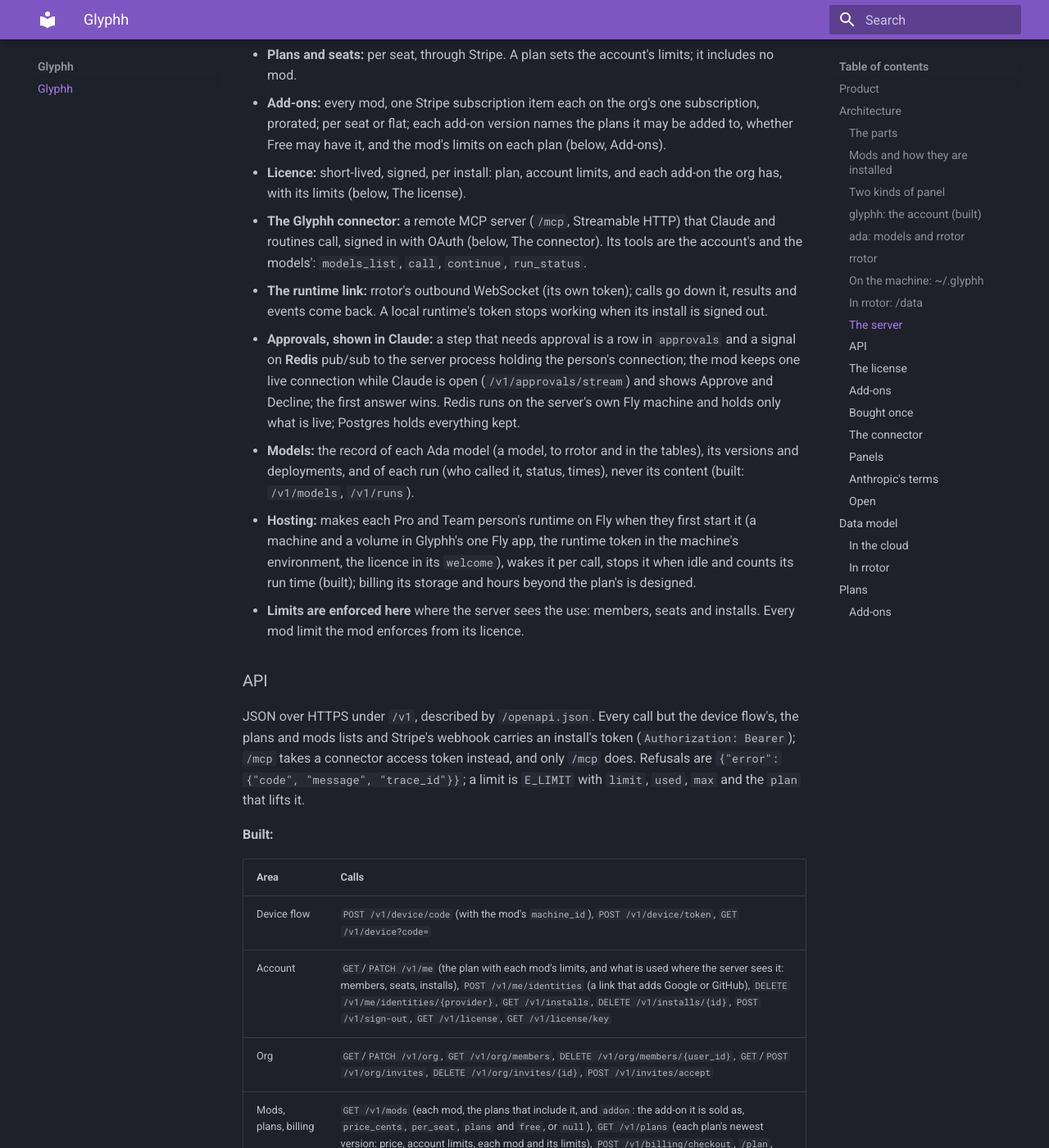
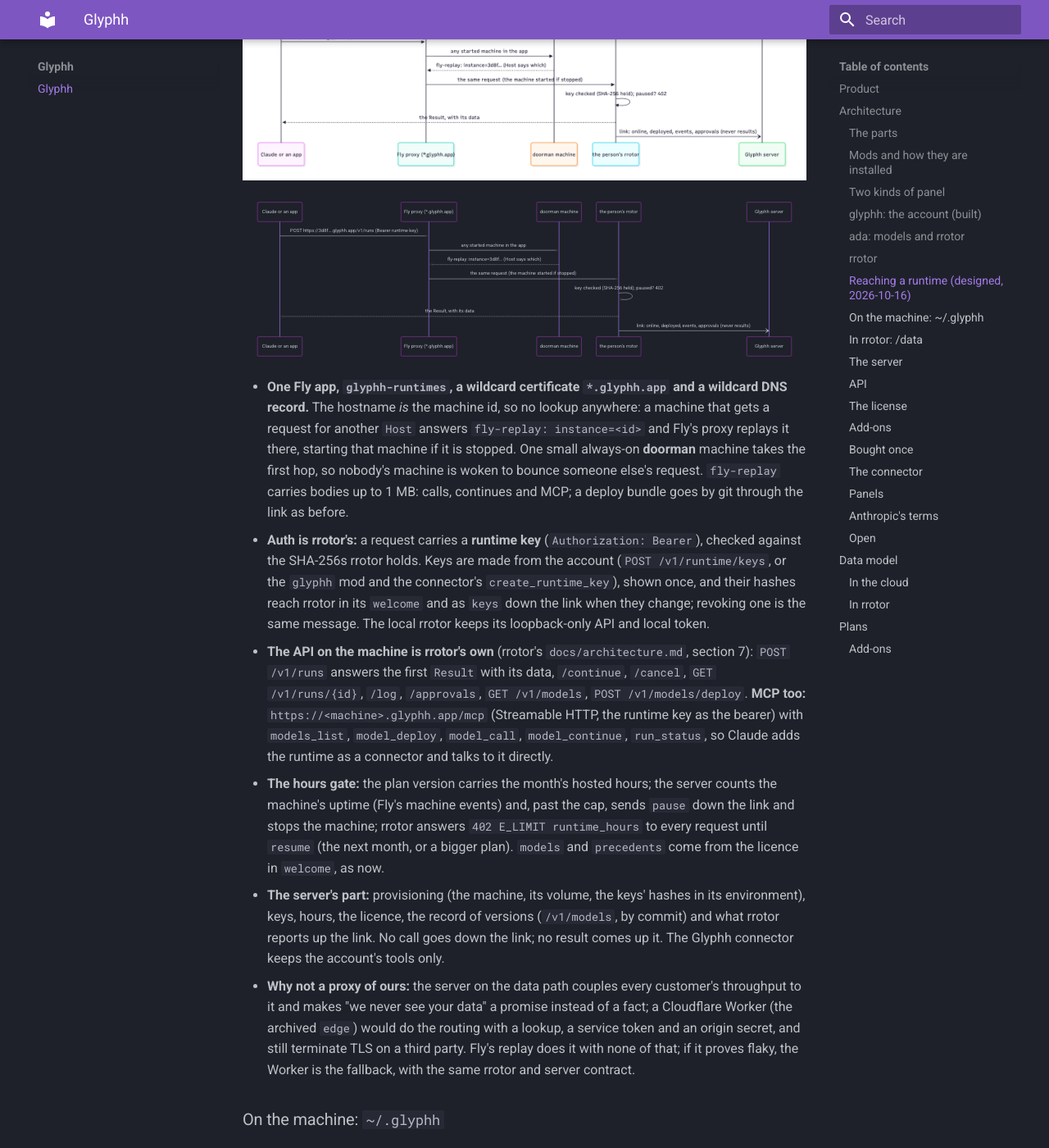
Before and after one commit to glyphh-ai/server, an MkDocs documentation site: the page built from docs/architecture.md, in a window 1280 px wide and 1400 px high, scrolled down 8167 px. Shown: the whole window at 82% size. Built offline with MkDocs 1.6.1 and Material for MkDocs 9.7.7, drawn with Linux system fonts in a browser that asks for light colours; some of the changed text lies outside the part shown.

Commit message:
Architecture: runtimes reached directly at <machine>.glyphh.app (designed)
Nothing of Glyphh's on the data path: Fly's proxy and a doorman machine
replay a request to the person's machine by its Host; rrotor checks the
runtime key and answers the Result itself, and serves MCP; the server keeps
provisioning, keys, the hours gate (a pause down the link), the licence
and the record. The server's runs API, calls down the link and the
connector's model tools are marked to go.

Co-Authored-By: Claude Fable 5.1 <noreply@anthropic.com>

````diff
--- a/docs/architecture.md
+++ b/docs/architecture.md
@@ -41,25 +39,29 @@ flowchart TB
         Routine["Claude routines<br/>schedule, API, GitHub"]
     end
 
+    Apps["Any app or Claude session<br/>with a runtime key"]
+
     subgraph Cloud["Glyphh cloud"]
-        API["Server<br/>accounts, license, billing,<br/>MCP connector, relay"]
+        API["Server<br/>accounts, license, billing,<br/>MCP connector (the account),<br/>provisioning, the record"]
         DB[("Postgres")]
         API --- DB
     end
 
-    subgraph Fly["Glyphh hosting (Fly)"]
-        Rotor["rrotor machines<br/>runs models"]
+    subgraph Fly["Glyphh hosting (Fly): the runtimes app, *.glyphh.app"]
+        Door["doorman machine<br/>replays by Host"]
+        Rotor["the person's rrotor machine<br/>models, parts, keys<br/>REST + MCP on &lt;machine&gt;.glyphh.app"]
+        Door -. "fly-replay: instance" .-> Rotor
     end
 
-    Base <-- "device flow, license" --> API
-    Ada <-- "runtime token, models, approvals" --> API
+    Base <-- "device flow, license, runtime keys" --> API
     Fun -- "the licence, once paid" --> API
-    Routine -- "Glyphh connector (MCP)" --> API
-    Rotor -- "outbound link" --> API
+    Routine -- "MCP, bearer key" --> Fly
+    Apps -- "REST or MCP, bearer key" --> Fly
+    Rotor -- "outbound link: online, deployed,<br/>events, approvals; licence, pause" --> API
     LocalRotor -- "outbound link" --> API
 ```
 
-**What a person makes stays theirs:** their models, their precedents and their data, in their own rrotor. The server holds who they are, what they pay for, and the record of their models and runs, never their content.
+**What a person makes stays theirs:** their models, their precedents and their data, in their own rrotor. **Nothing of Glyphh's is on the data path:** a call goes from the caller to the person's machine over Fly's proxy, and the answer comes straight back. The server holds who they are, what they pay for, and the record of their models and runs, never their content, and never a result.
 
 ### The parts
 
@@ -98,7 +100,7 @@ Proved on 2026-10-12 (`glyphh-ai/server`, branch `proto/stream`): an MCP App pan
 
 **An Ada model is a typed spec and a precedent store; rrotor runs it; Claude calls it.** Ada is a library (`glyphh_kernel.py`, `glyphh_spec.py`, `glyphh_nsm.py`; numpy only): a model is `spec.json` and a small `model.py` whose functions call the kernel (`record`, `query`, `facts`, `probabilities`, `decide`). Nothing is trained; the model learns from the precedents it records. To rrotor a model is a **model**: a Python package with a manifest, deployed by commit, run in the sandbox, answering with a `Result`.
 
-**Built:** rrotor deploys a model by commit and runs it in its sandbox; the server hands a mod the runtime token and takes rrotor's link, approvals and the GitHub App. **Designed:** the Ada mod (it installs and starts rrotor, deploys models and calls them), the Ada part (numpy and the kernel), the server's models and runs API, the hosted runtime, the live panel and calls from routines.
+**Built:** rrotor deploys a model by commit and runs it in its sandbox; the Ada part; the hosted runtime on Fly (made on first start, woken, stopped when idle); the server's models record; rrotor's link, approvals and the GitHub App. **Designed (2026-10-16, replacing calls through the server):** each runtime reached directly at `<machine>.glyphh.app` (below, Reaching a runtime), runtime keys, rrotor serving MCP itself, the hours gate as a pause. **To remove once that lands:** the server's `/v1/runs`, calls down the link, and the connector's model tools.
 
 **A model**, as rrotor runs one:
 
@@ -130,13 +132,13 @@ def end(ctx: Ctx) -> None: ...  # always runs: close up, keep results
 - **`clearance`** comes from the caller's Glyphh identity (the run's caller, the person's plan and org role), passed in the call and never from the inputs, so a model's facts are filtered by who asks.
 - **Secrets are never committed:** they stay in rrotor's vault.
 
-**Build time: in Claude, with the mod.** The mod's tools and skills let Claude, with the person, write the spec and the model's functions, run it against their rrotor, read the result and fix it until it passes, then deploy it and create its routine. Whatever is missing, Claude asks for: a Claude connector, or a secret.
+**Build time: in Claude, on the runtime.** Claude has the person's runtime as a connector (`https://<machine>.glyphh.app/mcp`, a runtime key): with the person it writes the spec and the model's functions, deploys by commit, calls the model, reads the result and fixes it until it passes, then creates its routine. There is no Ada mod; the `glyphh` mod (the account) is where the runtime is started and its keys are made.
 
 **Run time: Claude's routines are the runner** (designed).
 
 1. A routine fires on its schedule, its API trigger or a GitHub event, on Anthropic's machines, on the person's own Claude subscription.
-2. Claude calls the **Glyphh connector**: `call(model, function, inputs)`, then `continue(run_id, answer)` as needed.
-3. The server wakes the person's hosted runtime and passes the call over its outbound link. (A local runtime is reached by Claude on that computer, so cloud routines call the hosted one; local scheduled tasks call the local one.)
+2. Claude calls the **runtime's own MCP** at `<machine>.glyphh.app`: `model_call(model, function, inputs)`, then `model_continue(run_id, answer)` as needed. Any app does the same over REST (`POST /v1/runs`) with a runtime key.
+3. Fly's proxy lands the request on the person's machine, starting it if it was stopped. Nothing of Glyphh's sees the call or the answer.
 4. rrotor runs the step in its sandbox and answers the `Result`; Claude decides what is next.
 
 Routines run without approvals, so Glyphh's own rule is the brake: a step that `needs_approval` with nobody watching waits for the person (the band in Claude, a toast, an email). Claude can also call a model directly, in any session.
@@ -151,8 +153,8 @@ Routines run without approvals, so Glyphh's own rule is the brake: a step that `
 |---|---|---|
 | Who | Every plan, Free included | Pro and Team |
 | Where | The person's own computer (Apple's `container`, else OrbStack, else Docker), installed and started by the first mod that needs it | One Fly machine and its volume per person, made the first time the person starts it (`POST /v1/runtime/start`); nobody sees or manages it |
-| Up | While the computer is on | Stopped after `GLYPHH_RUNTIME_IDLE_MINUTES` (10) with no run, woken per call |
-| Called by | Claude on that computer, through the mods' local API | Claude anywhere and Claude's routines, through the Glyphh connector |
+| Up | While the computer is on | Stopped after `GLYPHH_RUNTIME_IDLE_MINUTES` (10) with no run; a request to its hostname starts it (Fly) |
+| Called by | Claude on that computer, on its loopback API | Claude anywhere, Claude's routines and any app, at `<machine>.glyphh.app` with a runtime key (designed) |
 | Caps | The computer's own | Runtime hours a month and storage, per plan |
 
 Both run the same image and the same SDK; a model built locally deploys to the hosted runtime unchanged.
@@ -164,6 +166,35 @@ Both run the same image and the same SDK; a model built locally deploys to the h
 - **Each run sandboxed** (bubblewrap, Landlock, seccomp): only its model and its own data mounted; network only through an egress proxy that lets through the hosts the manifest declares; anything else refused and recorded.
 - **One volume, `/data`:** model versions, secrets (encrypted), run logs and outputs.
 - **No Claude login, no model, no keys of Claude's** anywhere in it.
+
+### Reaching a runtime (designed, 2026-10-16)
+
+**Every hosted runtime has a public address, `https://<machine>.glyphh.app`, and nothing of Glyphh's is between the caller and it.**
+
+![Reaching a runtime](img/reach-runtime.png)
+
+```mermaid
+sequenceDiagram
+    participant C as Claude or an app
+    participant F as Fly proxy (*.glyphh.app)
+    participant D as doorman machine
+    participant R as the person's rrotor
+    participant G as Glyphh server
+    C->>F: POST https://3d8f….glyphh.app/v1/runs (Bearer runtime key)
+    F->>D: any started machine in the app
+    D-->>F: fly-replay#58; instance=3d8f… (Host says which)
+    F->>R: the same request (the machine started if stopped)
+    R->>R: key checked (SHA-256 held)#59; paused? 402
+    R-->>C: the Result, with its data
+    R-)G: link#58; online, deployed, events, approvals (never results)
+```
+
+- **One Fly app, `glyphh-runtimes`, a wildcard certificate `*.glyphh.app` and a wildcard DNS record.** The hostname *is* the machine id, so no lookup anywhere: a machine that gets a request for another `Host` answers `fly-replay: instance=<id>` and Fly's proxy replays it there, starting that machine if it is stopped. One small always-on **doorman** machine takes the first hop, so nobody's machine is woken to bounce someone else's request. `fly-replay` carries bodies up to 1 MB: calls, continues and MCP; a deploy bundle goes by git through the link as before.
+- **Auth is rrotor's:** a request carries a **runtime key** (`Authorization: Bearer`), checked against the SHA-256s rrotor holds. Keys are made from the account (`POST /v1/runtime/keys`, or the `glyphh` mod and the connector's `create_runtime_key`), shown once, and their hashes reach rrotor in its `welcome` and as `keys` down the link when they change; revoking one is the same message. The local rrotor keeps its loopback-only API and local token.
+- **The API on the machine is rrotor's own** (rrotor's `docs/architecture.md`, section 7): `POST /v1/runs` answers the first `Result` with its data, `/continue`, `/cancel`, `GET /v1/runs/{id}`, `/log`, `/approvals`, `GET /v1/models`, `POST /v1/models/deploy`. **MCP too:** `https://<machine>.glyphh.app/mcp` (Streamable HTTP, the runtime key as the bearer) with `models_list`, `model_deploy`, `model_call`, `model_continue`, `run_status`, so Claude adds the runtime as a connector and talks to it directly.
+- **The hours gate:** the plan version carries the month's hosted hours; the server counts the machine's uptime (Fly's machine events) and, past the cap, sends `pause` down the link and stops the machine; rrotor answers `402 E_LIMIT runtime_hours` to every request until `resume` (the next month, or a bigger plan). `models` and `precedents` come from the licence in `welcome`, as now.
+- **The server's part:** provisioning (the machine, its volume, the keys' hashes in its environment), keys, hours, the licence, the record of versions (`/v1/models`, by commit) and what rrotor reports up the link. No call goes down the link; no result comes up it. The Glyphh connector keeps the account's tools only.
+- **Why not a proxy of ours:** the server on the data path couples every customer's throughput to it and makes "we never see your data" a promise instead of a fact; a Cloudflare Worker (the archived `edge`) would do the routing with a lookup, a service token and an origin secret, and still terminate TLS on a third party. Fly's replay does it with none of that; if it proves flaky, the Worker is the fallback, with the same rrotor and server contract.
 
 ### On the machine: `~/.glyphh`
 
@@ -197,8 +228,8 @@ The `glyphh-ai/server` repo: Python 3.13, FastAPI, Pydantic v2, SQLAlchemy 2 (as
 - **Plans and seats:** per seat, through Stripe. A plan sets the account's limits; it includes no mod.
 - **Add-ons:** every mod, one Stripe subscription item each on the org's one subscription, prorated; per seat or flat; each add-on version names the plans it may be added to, whether Free may have it, and the mod's limits on each plan (below, Add-ons).
 - **Licence:** short-lived, signed, per install: plan, account limits, and each add-on the org has, with its limits (below, The license).
-- **The Glyphh connector:** a remote MCP server (`/mcp`, Streamable HTTP) that Claude and routines call, signed in with OAuth (below, The connector). Its tools are the account's and the models': `models_list`, `call`, `continue`, `run_status`.
-- **The runtime link:** rrotor's outbound WebSocket (its own token); calls go down it, results and events come back. A local runtime's token stops working when its install is signed out.
+- **The Glyphh connector:** a remote MCP server (`/mcp`, Streamable HTTP) that Claude and routines call, signed in with OAuth (below, The connector). Its tools are the account's (the models' tools it has today go once runtimes are reached directly; a runtime serves its own MCP).
+- **The runtime link:** rrotor's outbound WebSocket (its own token); today calls go down it and results come back; designed: only what rrotor reports comes up (online, deployed, events, approvals) and only the licence, keys and pause go down. A local runtime's token stops working when its install is signed out.
 - **Approvals, shown in Claude:** a step that needs approval is a row in `approvals` and a signal on **Redis** pub/sub to the server process holding the person's connection; the mod keeps one live connection while Claude is open (`/v1/approvals/stream`) and shows Approve and Decline; the first answer wins. Redis runs on the server's own Fly machine and holds only what is live; Postgres holds everything kept.
 - **Models:** the record of each Ada model (a model, to rrotor and in the tables), its versions and deployments, and of each run (who called it, status, times), never its content (built: `/v1/models`, `/v1/runs`).
 - **Hosting:** makes each Pro and Team person's runtime on Fly when they first start it (a machine and a volume in Glyphh's one Fly app, the runtime token in the machine's environment, the licence in its `welcome`), wakes it per call, stops it when idle and counts its run time (built); billing its storage and hours beyond the plan's is designed.
@@ -223,17 +254,17 @@ JSON over HTTPS under `/v1`, described by `/openapi.json`. Every call but the de
 | Routine triggers | `GET`/`POST /v1/routine-triggers` (name, fire URL, token, optional model; the token is never shown again), `DELETE /v1/routine-triggers/{id}`; the Cloud fires them (`POST …/fire`) on a model's events |
 | Connector | `GET /.well-known/oauth-protected-resource` (and `/mcp` after it), `GET /.well-known/oauth-authorization-server`, `POST /oauth/register`, `GET /oauth/authorize`, `POST /oauth/token`, `POST /oauth/revoke`, the Allow page (`POST /auth/oauth/allow`), `POST /mcp`; `GET /v1/connector/grants`, `DELETE /v1/connector/grants/{id}` (below, The connector) |
 | Models | `GET`/`POST /v1/models` (within Ada's `models` limit, `E_LIMIT` past it; `E_FORBIDDEN` `no_ada` without Ada; a name once per person), `GET`/`DELETE /v1/models/{id}` (the record, its versions, deployments and runs; the rrotor keeps its copy until a `remove` deploy), `POST /v1/models/{id}/versions` (a commit's SHA and its manifest: the next version; `E_CONFLICT` `commit_known`), `POST /v1/models/{id}/deploy` (`version`, `action` deploy \| activate \| remove, `runtime_id` or the caller's own: the install's local runtime, else the one seen most recently; the rrotor answers `deployed` on its link and only then is the version active there) |
-| Runs | `POST /v1/runs` (`model`, `function`, `inputs`, `version` or the active one, `runtime_id` as above, `caller`, `clearance` 0 to 1, default 1: `running` once the call went down the link; the result comes back on the link, never inputs or outputs here), `GET /v1/runs/{id}`, `GET /v1/runs?model=&status=&limit=&before=` (newest first, paged by `started_at`), `POST /v1/runs/{id}/continue` {`answer`} (only a run waiting, `E_CONFLICT` else), `POST /v1/runs/{id}/cancel` (a run not ended) |
+| Runs | **Built, to remove** (runs are called on the runtime itself once it is reached directly): `POST /v1/runs`, `GET /v1/runs/{id}`, `GET /v1/runs`, `POST /v1/runs/{id}/continue`, `POST /v1/runs/{id}/cancel`. The server keeps the run record it hears over the link (status, times, seconds), never inputs or outputs |
 | Approvals | `GET /v1/approvals` (waiting, newest first), `GET /v1/approvals/stream` (server-sent events: `approval`, `answered`; the waiting ones replayed first, a heartbeat every 20 s), `POST /v1/approvals/{id}` {`approve` \| `decline`} (first answer wins); a run's `needs_approval` enters through the link; the answer goes down it as `continue` (a runtime not connected answers `E_UNAVAILABLE` and the step keeps waiting). Not built yet: the email when no Claude is open waits on a mail provider (`notified_at` stays empty) |
 
 **To build, for Ada** (the server's resource is still named `models`: what rrotor calls a model):
 
 | Area | Calls |
 |---|---|
-| Runs | `GET /v1/runs/{id}/live` (the stream, by ticket) |
-| Runtime | `POST /v1/runtime/storage` (grow the volume); the live panel's run events relayed from the link to its panel |
+| Reaching a runtime | The wildcard certificate and DNS on `glyphh-runtimes`, the doorman machine, rrotor's `Host` replay, key auth and `/mcp` on the machine (rrotor); `GET`/`POST /v1/runtime/keys`, `DELETE /v1/runtime/keys/{id}` (a key shown once; its hash to the machine's environment and down the link as `keys`); the hours count from Fly's machine events and `pause`/`resume` down the link; the connector's `create_runtime_key`, `runtime_keys`, `revoke_runtime_key` (above, Reaching a runtime) |
+| Runtime | `POST /v1/runtime/storage` (grow the volume); the live panel's run events from the runtime's own stream |
 | Hours | `GET /v1/hours` (balance and ledger), `POST /v1/hours/top-up` (Stripe Checkout), auto top-up and the spend cap on `PATCH /v1/org` |
-| Connector | The live panel on `/mcp` |
+| Connector | The live panel, served by the runtime's own MCP |
 
 ### The license
 
@@ -322,10 +353,7 @@ Nothing on these endpoints is rate-limited yet: the server has no rate limiting
 | `installs`, `sign_out_install` | The person's installs; sign one out (`install_id`) | Everyone |
 | `members`, `invite` | The org's members and open invites; invite by `email` (the link, shown once) | Everyone; `invite` the admin |
 | `connector_grants`, `revoke_grant` | The connector's grants; revoke one (`grant_id`) | Everyone |
-| `models_list` | The person's models: each one's versions and which is active on a runtime | Everyone |
-| `call` | `model`, `function` (default `start`), `inputs`, `version`, `runtime_id`: call the model on the person's runtime as `claude`, clearance 1; the run, `running` | Everyone |
-| `continue` | `run_id`, `answer`: answer a run waiting for input | Everyone |
-| `run_status` | `run_id`: the run's status and timing | Everyone |
+| `models_list`, `call`, `continue`, `run_status` | Built; to go: a runtime serves its own MCP (above, Reaching a runtime). Until then they call the runtime through the link and answer status only, never the result's data | Everyone |
 
 Each result is a short text and the same as structured content; a refusal is a tool result with `isError` and the API's error (`{"error": {"code", "message", "trace_id", …}}`) as structured content.
 
@@ -360,7 +388,7 @@ From Claude Code's legal page and the Consumer Terms (checked 2026-10-14):
 
 - **The live panel from a mod's own MCP server** in the Code tab, on a run in rrotor.
 - **The Glyphh connector in a routine:** a routine calling `call` and `continue` on a test model, end to end.
-- **Waking the hosted runtime per call** fast enough for a tool call (Fly start, link up, answer).
+- **Fly's replay to a stopped machine:** `fly-replay: instance=` from the doorman to a machine that is stopped starts it and lands the request within a tool call's patience; and `*.glyphh.app` as one wildcard certificate on the runtimes app.
 - **Apple's `container`** running rrotor on macOS 26 (detected and started, not yet tested).
 - **Dependencies through the marketplace**, and **a built mod loading** as its source does.
 
````
Also changed, not shown: other parts of docs/architecture.md (+0 -2 lines), docs/img/architecture.png, docs/img/architecture.svg, docs/img/reach-runtime.png (added).
